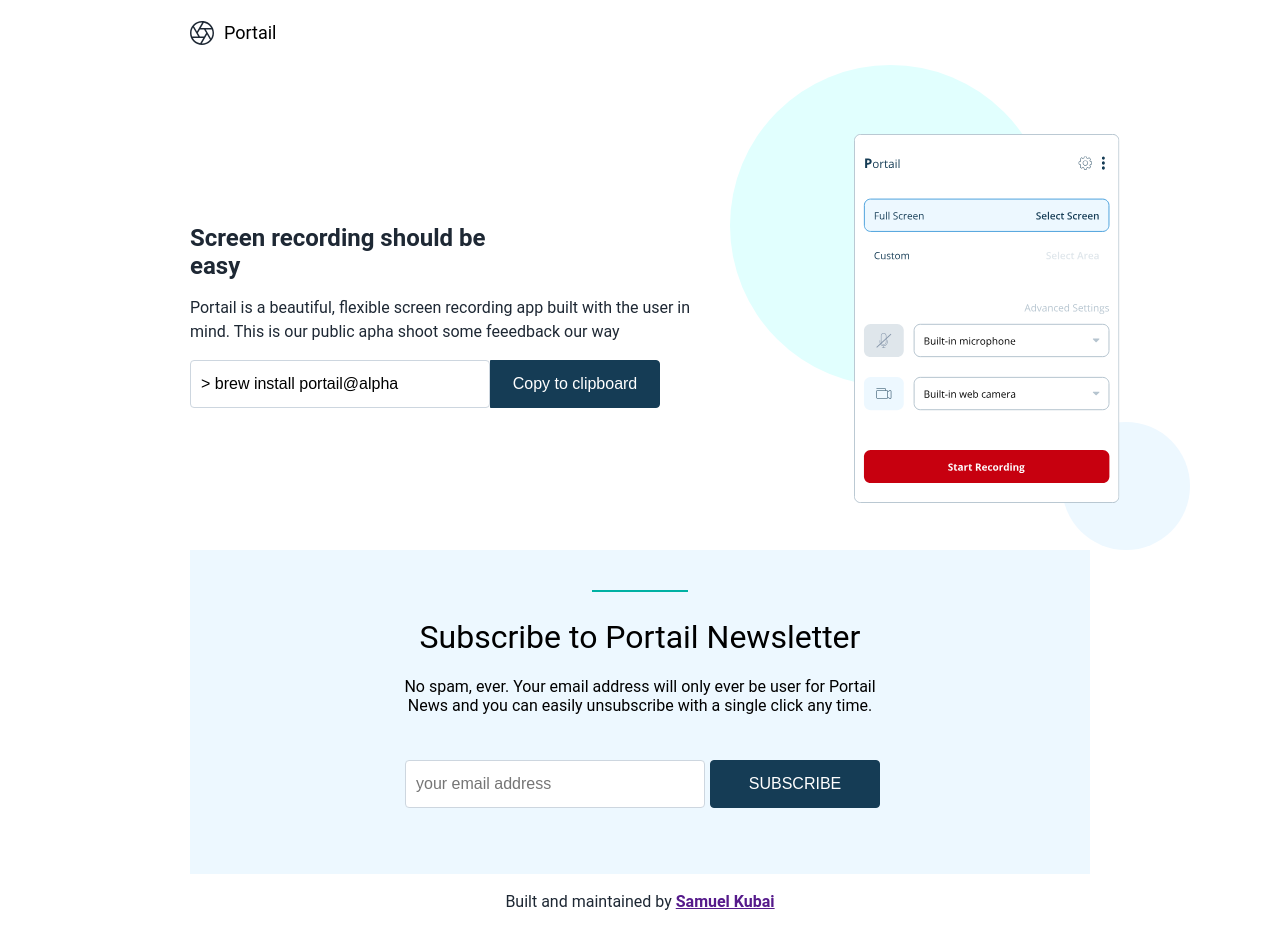
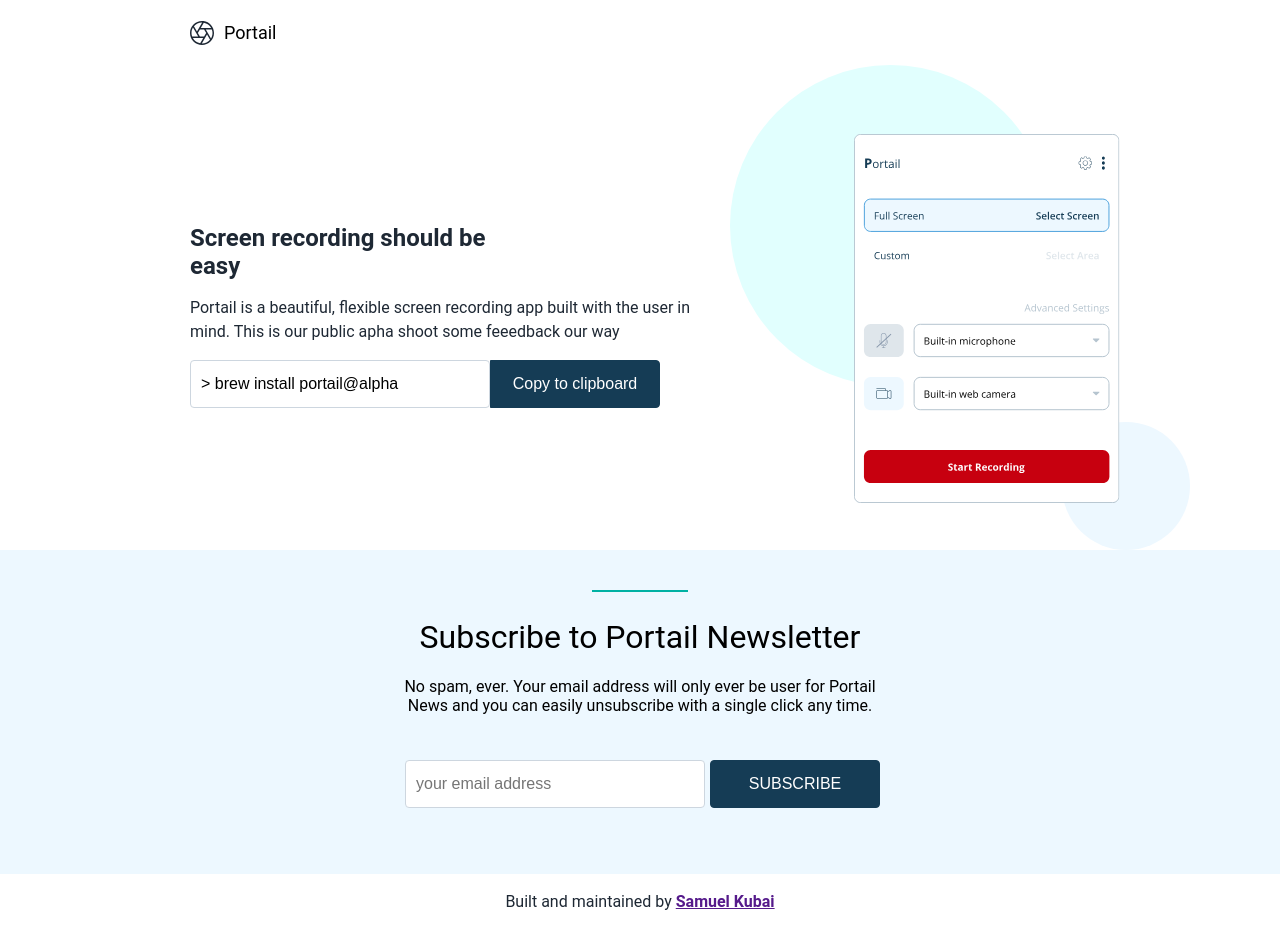
Before and after one commit to bmwachajr/portail, a React (Create React App) app: page / in a window 1280 px wide. Built offline with nearby package versions, Linux system fonts and the light colour scheme.

Commit message:
reposition container

```diff
--- a/src/components/Header/Header.js
+++ b/src/components/Header/Header.js
@@ -6,6 +6,7 @@
 function Header() {
   return (
     <div className="Header">
+      <div className="container">
       <header className="Header_content">
         <div className="Header_text">
           <h1>Screen recording should be easy</h1>
@@ -24,6 +25,7 @@
         </div>
 
       </header>
+      </div>
     </div>
   );
 }
--- a/src/components/Subscribe/Subscribe.js
+++ b/src/components/Subscribe/Subscribe.js
@@ -5,6 +5,7 @@
 function Subscribe() {
   return (
     <div className="Subscribe">
+      <div className="container">
         <div className="Subscribe_content">
           <div className="Subscribe-content-dash">
             <img src={subscribeDash} className="subscribe_dash" alt="dash" />
@@ -24,6 +25,7 @@
 
         </div>
       </div>
+    </div>
   );
 }
 
--- a/src/components/app/App.js
+++ b/src/components/app/App.js
@@ -6,11 +6,13 @@
 import './App.css';
 
 const App = props => (
+  <div>
   <div className="container">
     <div className="App_logo">
       <img src={logo} className="App_logo_img" alt="logo" />
       <h1 className="App_logo_text">Portail</h1>
     </div>
+  </div>
 
     <Header />
 
```
Lines whose indentation alone changed are shown as unchanged.
